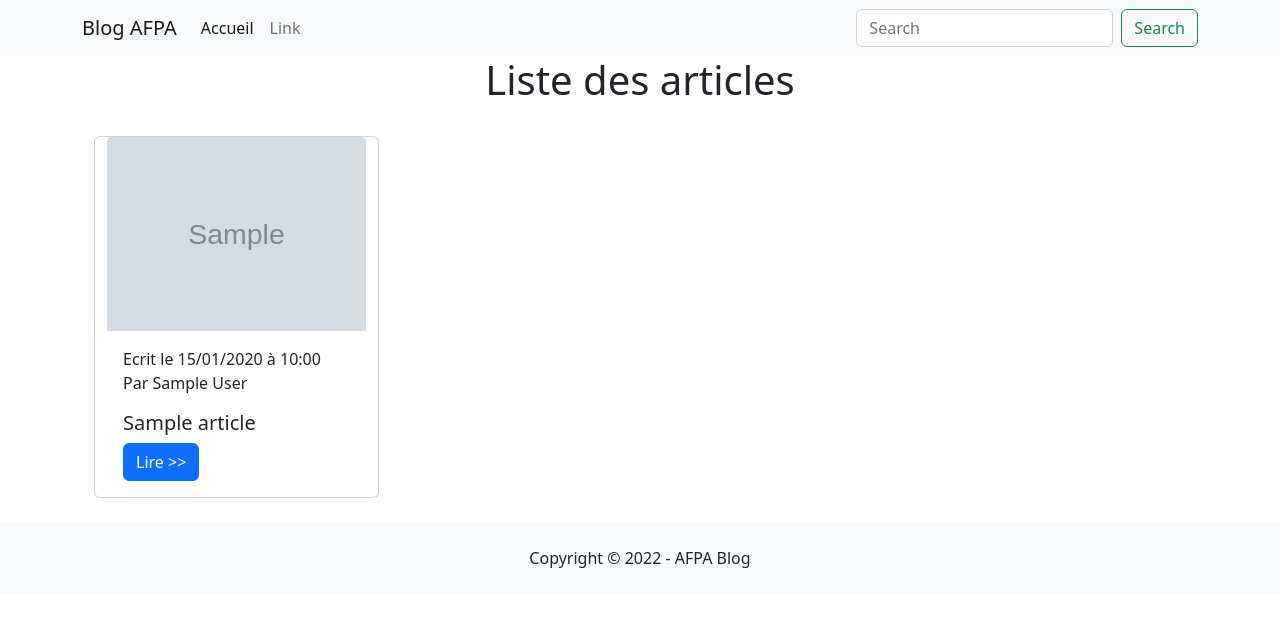
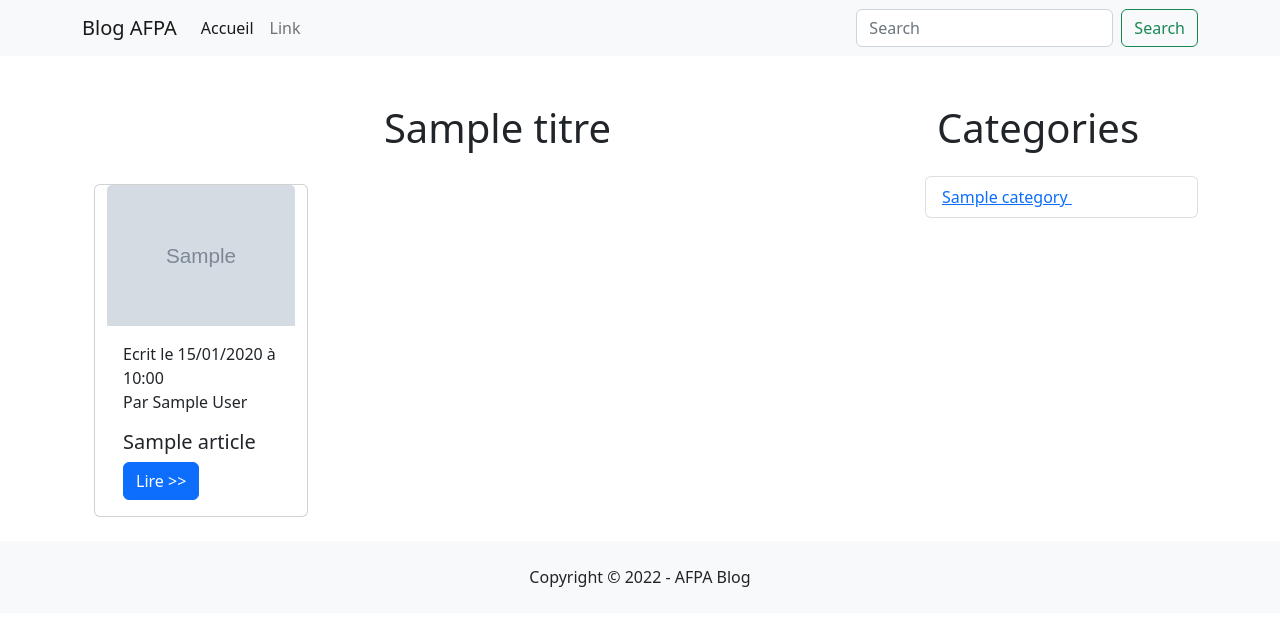
Before and after one commit to MarinaMasset/supportCours-blog_Symfony, a Symfony app: template templates/home/index.html.twig in a window 1280 px wide. Shown: the top 626 px of the page. Run offline with Twig, Linux system fonts and the light colour scheme; the template is opened without the code that fills it: most values are stand-ins (such as "Sample title", 1, 10 or a date in 2020); grey boxes marked "Sample" are stand-in pictures; some libraries are stand-ins or nearby versions.

Commit message:
ajout category dans l’accueil

```diff
--- a/templates/home/index.html.twig
+++ b/templates/home/index.html.twig
@@ -1,11 +1,12 @@
 {% extends 'base.html.twig' %}
-
-{% block title %} Liste des articles : {% endblock %}
-
+{% block title %}Liste des articles
+{% endblock %}
 {% block body %}
   <div class="container">
     <div class="row">
-            <h1 class="text-center">Liste des articles</h1>
+      <div class="col-md-9">
+        <div class="row">
+          <h1 class="text-center mt-5">{{titre}}</h1>
         </div>
         <div class="row">
           {% for article in articles %}
@@ -21,9 +22,33 @@
                   {{article.author}}
                 </p>
                 <h5 class="card-title">{{article.title}}</h5>
-                        <a href="{{path('show', {id : article.id})}}" class="btn btn-primary">Lire >></a>                    </div>
+                <a href="{{path('show', {id : article.id})}}" class="btn btn-primary">Lire >></a>
+              </div>
             </div>
           {% endfor %}
         </div>
+
       </div>
+      <aside class="col-md-3">
+        <div class="row">
+          <h2 class="h1 mb-4 mt-5">Categories</h2>
+        </div>
+        <div class="row">
+          <ul class="list-group">
+            {% for category in categories %}
+              <li class="list-group-item">
+                <a href="{{path('show_articles', {id : category.id})}}">
+                  {{category.title}}
+                  <span class="badge badge-danger">
+                    {{category.articles | length}}
+                  </span>
+                </a>
+              </li>
+            {% endfor %}
+          </ul>
+        </div>
+      </aside>
+    </div>
+  </div>
+
 {% endblock %}
```
Also changed, not shown: src/Controller/HomeController.php (+34 -4 lines). Lines whose indentation alone changed are shown as unchanged.
